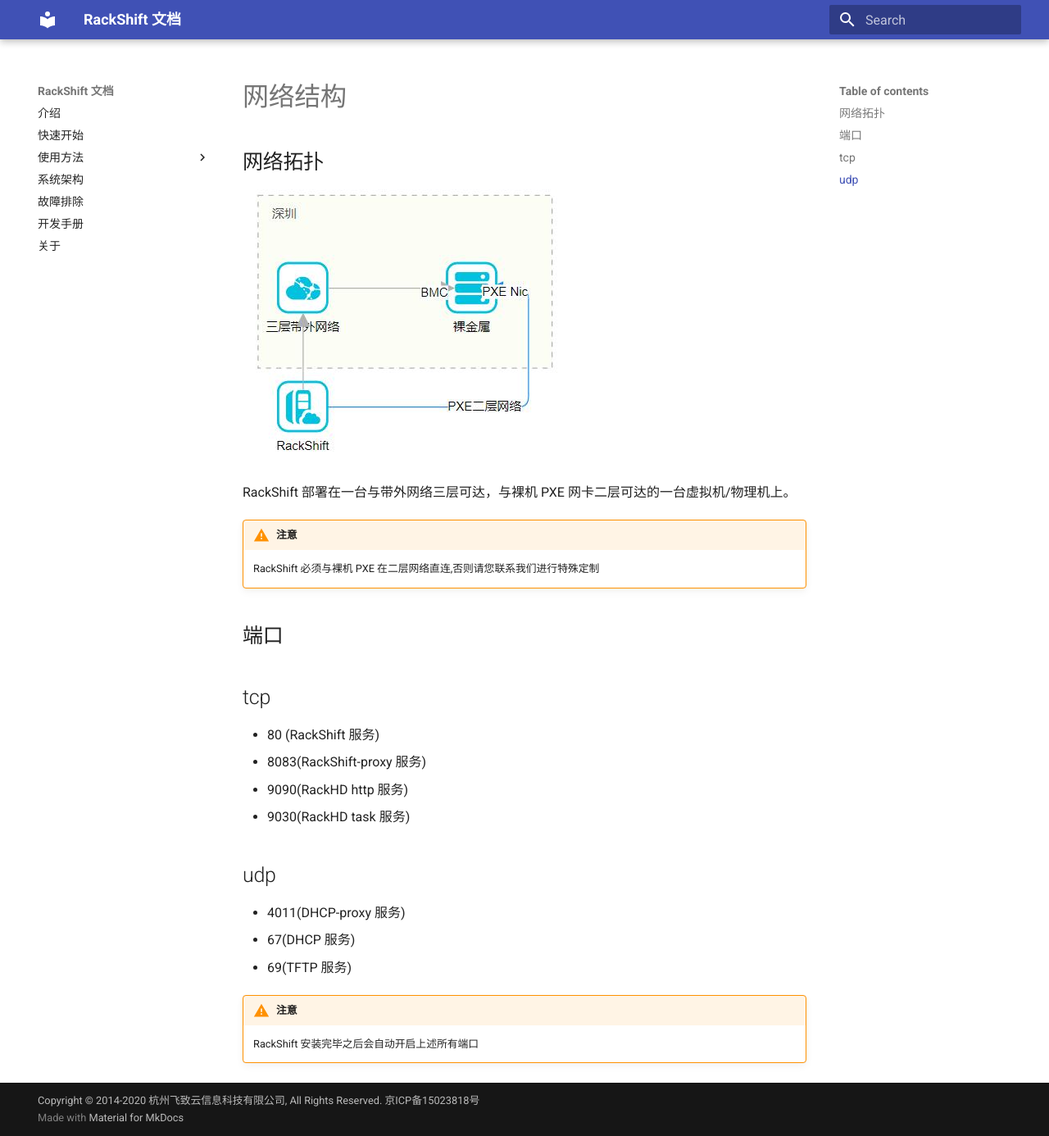
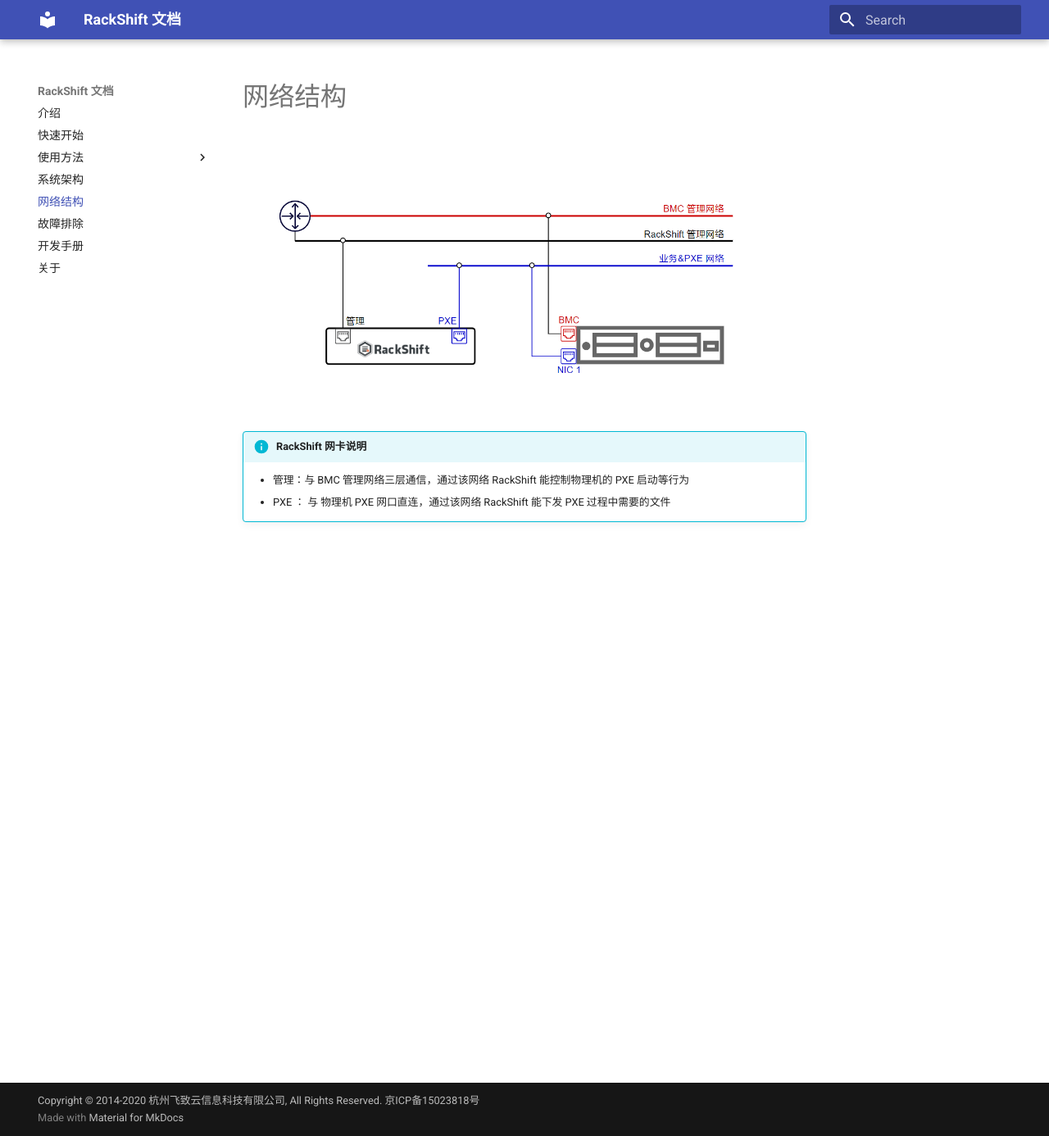
Before and after one commit to fit2cloud/rackshift-docs-static, an MkDocs documentation site: the page built from docs/network.md, in a window 1280 px wide and 1386 px high. Shown: the whole window at 82% size. Built offline with MkDocs 1.6.1 and Material for MkDocs 9.7.7, drawn with Linux system fonts in a browser that asks for light colours.

Commit message:
docs:update

```diff
--- a/docs/network.md
+++ b/docs/network.md
@@ -1,24 +1,7 @@
 # 网络结构
 
-## 网络拓扑
-![runnob](./static/wizard/structure.jpg)
+![runnob](./static/wizard/rs-network.png)
 
-RackShift 部署在一台与带外网络三层可达，与裸机 PXE 网卡二层可达的一台虚拟机/物理机上。
-
-!!! warning "注意"
-    RackShift 必须与裸机 PXE 在二层网络直连,否则请您联系我们进行特殊定制
-## 端口
-
-## tcp
- * 80 (RackShift 服务)
- * 8083(RackShift-proxy 服务)
- * 9090(RackHD http 服务)
- * 9030(RackHD task 服务)
-
-## udp
- * 4011(DHCP-proxy 服务)
- * 67(DHCP 服务)
- * 69(TFTP 服务)
-
-!!! warning "注意"
-    RackShift 安装完毕之后会自动开启上述所有端口
+!!! info "RackShift 网卡说明"
+    - 管理：与 BMC 管理网络三层通信，通过该网络 RackShift 能控制物理机的 PXE 启动等行为
+    - PXE ： 与 物理机 PXE 网口直连，通过该网络 RackShift 能下发 PXE 过程中需要的文件
--- a/mkdocs.yml
+++ b/mkdocs.yml
@@ -9,6 +9,7 @@
       - 发现物理机: discovery.md
       - 执行工作流: workflow.md
   - 系统架构: structure.md
+  - 网络结构: network.md
   - 故障排除: faq.md
   - 开发手册: dev.md
   - 关于: about.md
```
Also changed, not shown: docs/about.md (+1 -1 lines), docs/faq.md (+13 -1 lines), docs/workflow.md (+10 -3 lines), docs/static/faq/dhcp-config.jpg (added), docs/static/faq/dhcp-error.jpg (added), docs/static/wizard/image.jpg, docs/static/wizard/pm1.jpg, docs/static/wizard/rs-2020-11-29.jpg (deleted), docs/static/wizard/rs-2020-12-04.jpg (added), docs/static/wizard/rs-network.png (added), docs/static/wizard/run-workflow.jpg (added), docs/static/wizard/run-workflow2.jpg (added), docs/static/wizard/select_centos.jpg, docs/static/wizard/select_raid_machine.jpg, 2 more files.
